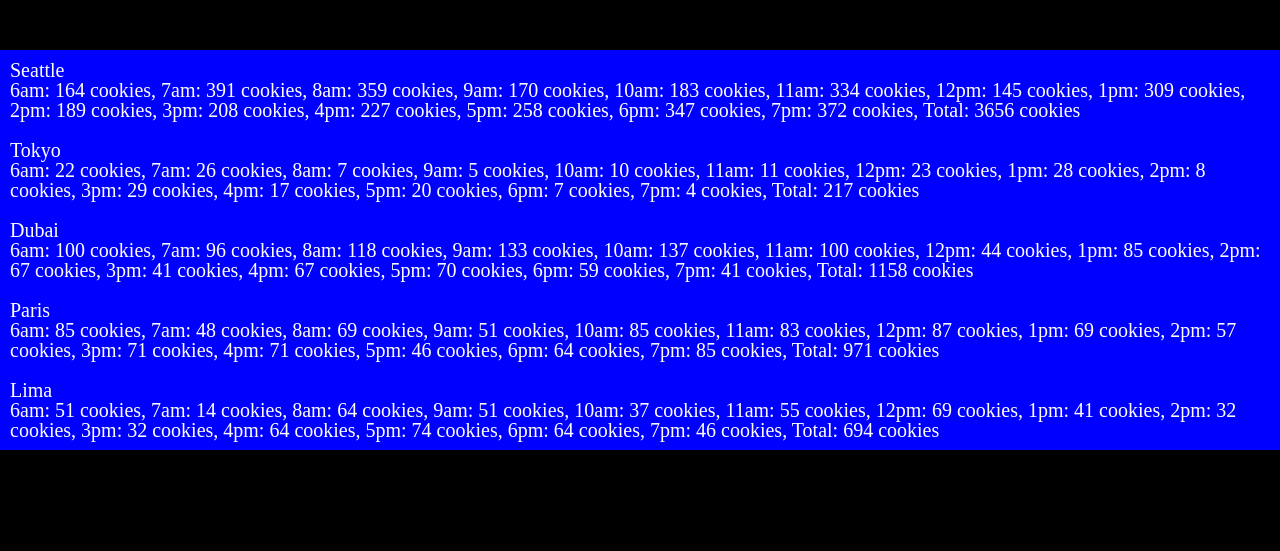
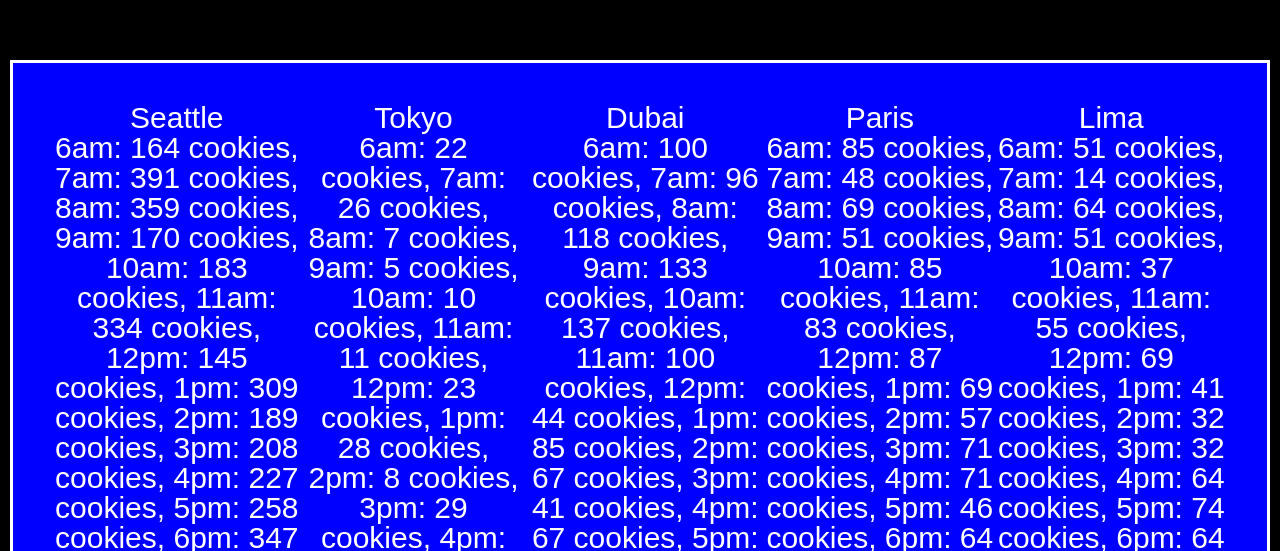
Before and after one commit to Omac092627/cookie-stand, a plain HTML site: page sales.html in a window 1280 px wide. Shown: the part 249-800 px from the top of the page. Drawn offline with Linux system fonts and the light colour scheme.

Commit message:
worked with css on the side

```diff
--- a/css/style.css
+++ b/css/style.css
@@ -4,44 +4,13 @@ body{
 }
 
 
-#store1{
-  font-size: 20px;
-  padding: 10px;
-  background-color: blue;
-}
-
-#store2{
-  font-size: 20px;
-  padding: 10px;
-  background-color: blue;
-}
-
-#store3{
-  font-size: 20px;
-  padding: 10px;
-  background-color: blue;
-
-}
-
-#store4{
-  font-size: 20px;
-  padding: 10px;
-  background-color: blue;
-
-}
-
-#store5{
-  font-size: 20px;
-  padding: 10px;
-  background-color: blue;
-
-}
-
 #link1{
  font-size: 50px;
  position: relative;
  left: 900px;
  bottom: 100px;
+ width: 30px;
+
 }
 
 #link2{
@@ -50,3 +19,17 @@ body{
   left: 900px;
   bottom: 100px;
 }
+
+div{
+  display: inline-flex;
+  margin: 210px;
+  font-size: 30px;
+  padding: 40px;
+  background-color: blue;
+  border-color: whitesmoke;
+  border: solid;
+  margin: 10px;
+  text-align: center;
+  font-family: Arial, Helvetica, sans-serif;
+
+}
--- a/js/app.js
+++ b/js/app.js
@@ -31,6 +31,7 @@ var seattleElement = document.getElementById('store1');
 var listElement1 = document.createElement('li');
 listElement1.textContent = store1.seattle();
 seattleElement.appendChild(listElement1);
+
 
 store1.seattle();
 console.log(store1.seattle());
--- a/sales.html
+++ b/sales.html
@@ -19,16 +19,18 @@
     </ol>
 
 
-    <ul id="store1"> Seattle </ul>
+    <div>
 
-    <ul id="store2"> Tokyo </ul>
+      <ul id="store1"> Seattle </ul>
 
-    <ul id="store3"> Dubai </ul>
+      <ul id="store2"> Tokyo </ul>
 
-    <ul id="store4"> Paris </ul>
+      <ul id="store3"> Dubai </ul>
 
-    <ul id="store5"> Lima </ul>
+      <ul id="store4"> Paris </ul>
 
+      <ul id="store5"> Lima </ul>
+    </div>
 
 
   </main>
```
